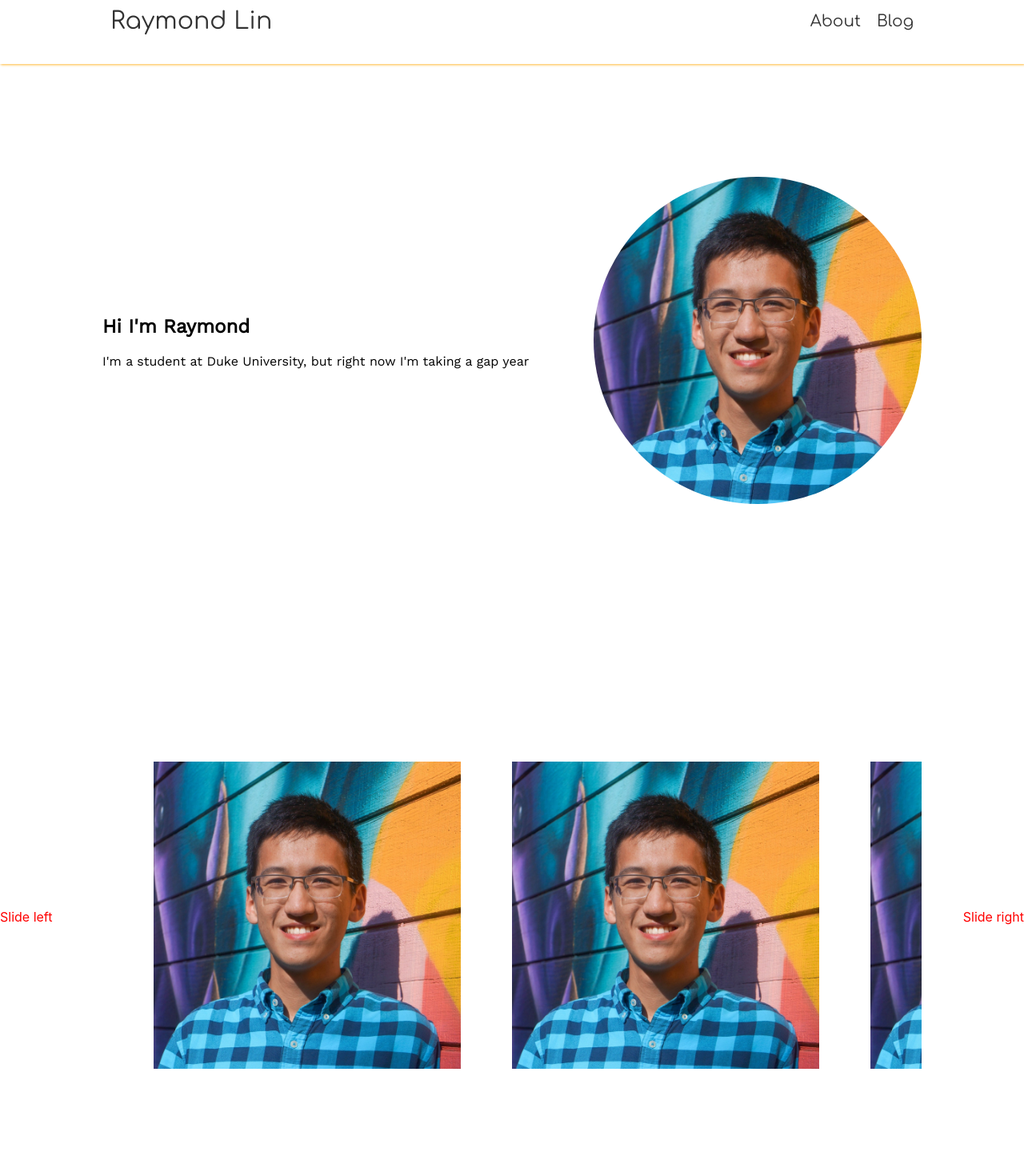
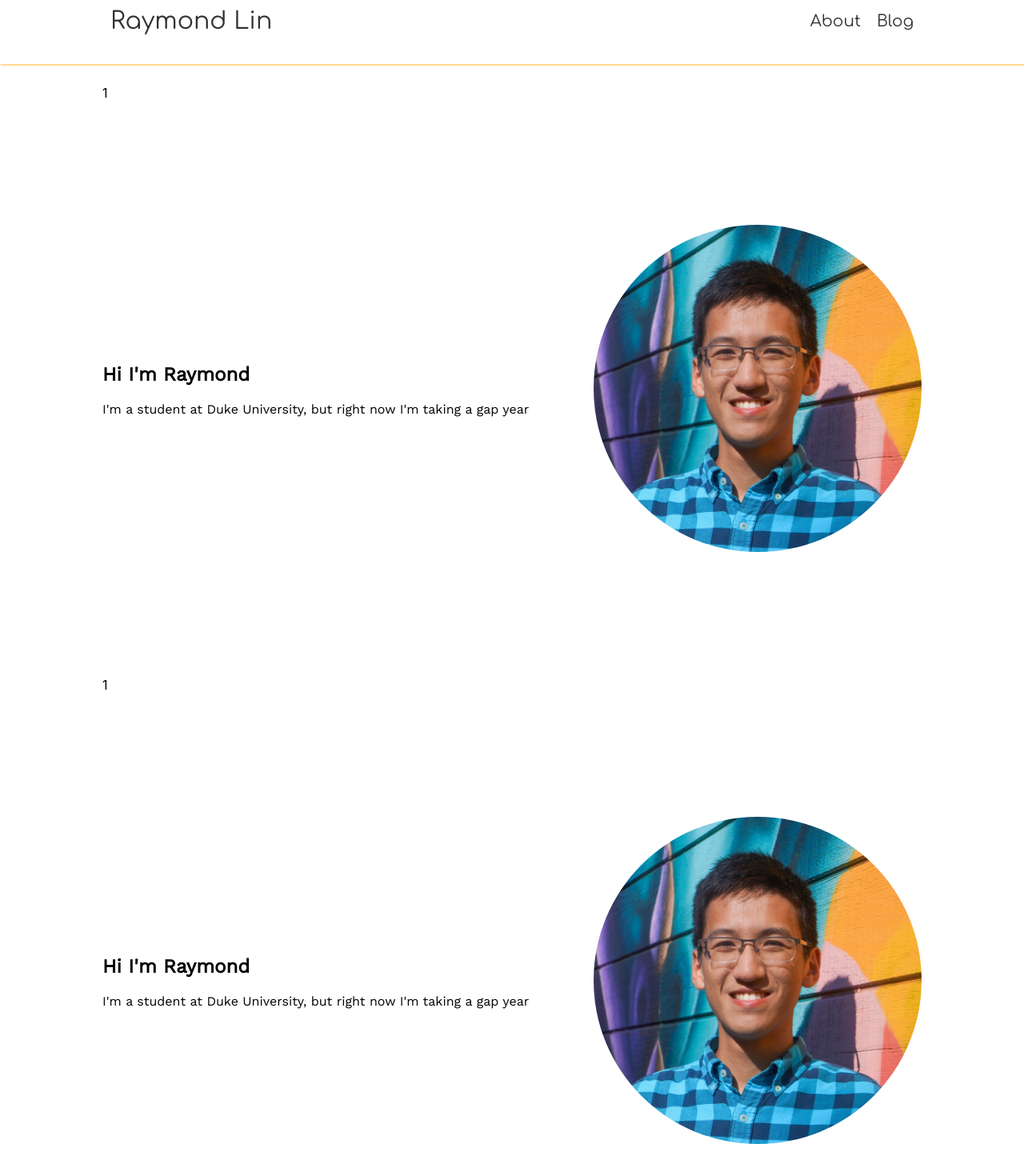
Before and after one commit to rlin264/rlin264.github.io, a React (Create React App) app: page / in a window 1280 px wide. Shown: the top 1470 px of the page at 80% size. Built offline with nearby package versions, Linux system fonts and the light colour scheme; a web font is replaced by a local one.

Commit message:
implementing fade in/out on scroll

```diff
--- /dev/null
+++ b/src/components/IntersectFade.js
@@ -0,0 +1,26 @@
+import React, {useEffect} from "react";
+import useIntersect from "./useIntersect";
+import Fade from "react-reveal/Fade";
+
+const buildThresholdArray = () => Array.from(Array(100).keys(), i => i / 100);
+
+function IntersectFade(props){
+    const [ref, entry] = useIntersect({
+        threshold: buildThresholdArray()
+    });
+    useEffect(() => {
+        if(entry.intersectionRatio > 0.7){
+            console.log("ASDAS")
+        }
+    });
+    return(
+        <div ref={ref} ratio={entry.intersectionRatio}>
+            {entry.intersectionRatio}
+            <Fade top distance="10vh" when={entry.intersectionRatio>0.6}>
+                {props.children}
+            </Fade>
+        </div>
+    );
+}
+
+export default IntersectFade;
--- /dev/null
+++ b/src/components/Intersecting.js
@@ -0,0 +1,23 @@
+import React, {useEffect} from "react";
+import useIntersect from "./useIntersect";
+
+const buildThresholdArray = () => Array.from(Array(100).keys(), i => i / 100);
+
+function Intersecting({children}){
+    const [ref, entry] = useIntersect({
+        threshold: buildThresholdArray()
+    });
+    useEffect(() => {
+        if(entry.intersectionRatio > 0.7){
+            console.log("ASDAS")
+        }
+    });
+    return(
+        <div ref={ref} ratio={entry.intersectionRatio}>
+            {entry.intersectionRatio}
+            {React.cloneElement(children, { ratio: entry.intersectionRatio })}
+        </div>
+    );
+}
+
+export default Intersecting;
--- /dev/null
+++ b/src/components/useIntersect.js
@@ -0,0 +1,28 @@
+import { useEffect, useRef, useState } from "react";
+
+export default ({ root = null, rootMargin, threshold = 0 }) => {
+  const [entry, updateEntry] = useState({});
+  const [node, setNode] = useState(null);
+
+  const observer = useRef(
+    new window.IntersectionObserver(([entry]) => updateEntry(entry), {
+      root,
+      rootMargin,
+      threshold
+    })
+  );
+
+  useEffect(
+    () => {
+      const { current: currentObserver } = observer;
+      currentObserver.disconnect();
+
+      if (node) currentObserver.observe(node);
+
+      return () => currentObserver.disconnect();
+    },
+    [node]
+  );
+
+  return [setNode, entry];//, entry.insectionRatio];
+};
--- a/src/views/Home/Home.js
+++ b/src/views/Home/Home.js
@@ -1,8 +1,14 @@
 import React, { useRef, useState } from "react";
 import styles from "./home.module.css";
+import { ArrowBackIos, ArrowForwardIos } from "@material-ui/icons";
+import Fade from "react-reveal/Fade";
+import Reveal from "react-reveal/Reveal";
+import Intersecting from "../../components/Intersecting";
+import IntersectFade from "../../components/IntersectFade";
 
 function Home() {
-  const [leftPressed, setLeftPressed] = useState(false)
+  const [entry, updateEntry] = useState({});
+  // const observer = new window.IntersectionObserver(([entry]) => updateEntry(entry))
   const ref = useRef(null);
   const scrollStep = 2;
   var scrollHandle = 0;
@@ -10,10 +16,7 @@ function Home() {
   function startScrolling(modifier, step) {
     if (scrollHandle === 0) {
       scrollHandle = setInterval(function () {
-            // var newOffset = ref.current.scrollLeft() + (scrollStep * modifier);
-
-            // ref.current.scrollLeft(newOffset);
-            ref.current.scrollLeft += scrollStep * modifier
+        ref.current.scrollLeft += scrollStep * modifier;
       }, 2);
     }
   }
@@ -23,12 +26,35 @@ function Home() {
     scrollHandle = 0;
   }
 
-  function hover(direction){
+  function hover(direction) {
     startScrolling(direction, scrollStep);
   }
 
   return (
     <div>
+      <Intersecting>
+        <div ratio>
+          <Fade top distance="10vh" opposite>
+            <section className={styles.introContainer}>
+              <div className={styles.intro}>
+                <h1>Hi I'm Raymond</h1>
+                <p>
+                  I'm a student at Duke University, but right now I'm taking a
+                  gap year
+                </p>
+              </div>
+              <div className={styles.image}>
+                <img
+                  className={styles.profile}
+                  src="/assets/images/profile.jpg"
+                  alt="pic of me"
+                ></img>
+              </div>
+            </section>
+          </Fade>
+        </div>
+      </Intersecting>
+      <IntersectFade>
         <section className={styles.introContainer}>
           <div className={styles.intro}>
             <h1>Hi I'm Raymond</h1>
@@ -45,6 +71,9 @@ function Home() {
             ></img>
           </div>
         </section>
+      </IntersectFade>
+      <Intersecting>
+        <Fade top distance="10vh">
           <section className={styles.container}>
             <span
               id={styles.left}
@@ -52,7 +81,7 @@ function Home() {
               onMouseLeave={() => stopScrolling()}
               className={styles.scrollArrow}
             >
-          Slide left
+              <ArrowBackIos></ArrowBackIos>
             </span>
             <span
               id={styles.right}
@@ -60,29 +89,37 @@ function Home() {
               onMouseLeave={() => stopScrolling()}
               className={styles.scrollArrow}
             >
-          Slide right
+              <ArrowForwardIos></ArrowForwardIos>
             </span>
             <div className={styles.projectGallery} ref={ref}>
-          <div>
-            <img className={styles.project} src="/assets/images/profile.jpg" />
-          </div>
-          <div>
-            <img className={styles.project} src="/assets/images/profile.jpg" />
-          </div>
-          <div>
-            <img className={styles.project} src="/assets/images/profile.jpg" />
-          </div>
-          <div>
-            <img className={styles.project} src="/assets/images/profile.jpg" />
-          </div>
-          <div>
-            <img className={styles.project} src="/assets/images/profile.jpg" />
-          </div>
-          <div>
-            <img className={styles.project} src="/assets/images/profile.jpg" />
-          </div>
+              <img
+                className={styles.project}
+                src="/assets/images/profile.jpg"
+              />
+              <img
+                className={styles.project}
+                src="/assets/images/profile.jpg"
+              />
+              <img
+                className={styles.project}
+                src="/assets/images/profile.jpg"
+              />
+              <img
+                className={styles.project}
+                src="/assets/images/profile.jpg"
+              />
+              <img
+                className={styles.project}
+                src="/assets/images/profile.jpg"
+              />
+              <img
+                className={styles.project}
+                src="/assets/images/profile.jpg"
+              />
             </div>
           </section>
+        </Fade>
+      </Intersecting>
     </div>
   );
 }
--- a/src/views/Home/home.module.css
+++ b/src/views/Home/home.module.css
@@ -8,14 +8,14 @@
 }
 
 .introContainer {
-    min-height: 80vh;
+  min-height: 90vh;
   /* vertical-align: middle; */
   /* margin-bottom: 10vh; */
   display: flex;
   flex-flow: wrap;
   align-items: center;
-    justify-content:space-between;
-    animation: slideInFromLeft 1s;
+  justify-content: space-between;
+  /* animation: slideInFromLeft 1s; */
   /* align-content: center; */
 }
 
@@ -44,9 +44,10 @@
   float: right;
   /* right: 0; */
 }
+
 .profile {
   width: 100%;
-    height:auto;
+  height: auto;
   float: right;
   right: 0;
   border-radius: 50%;
@@ -60,13 +61,13 @@
   /* justify-content:space-between; */
 }
 
-.projectGallery{
+.projectGallery {
   display: flex;
   flex-wrap: nowrap;
   overflow-x: auto;
-  justify-content:space-between;
-  -ms-overflow-style: none;  /* IE and Edge */
-  scrollbar-width: none;  /* Firefox */
+  justify-content: space-between;
+  -ms-overflow-style: none; /* IE and Edge */
+  scrollbar-width: none; /* Firefox */
   /* scroll-behavior: smooth; */
 }
 
@@ -74,25 +75,27 @@
   display: none;
 }
 
-
-.project{
+.project {
   width: 30vw;
   padding-left: 5vw;
   /* flex: 0 0 auto; */
 }
-
-.scrollArrow{
-  color: red;
-  position: absolute;
-  z-index: 1;
+.project:hover {
+  opacity: 0.7;
 }
 
-.scrollArrow:hover{
+.scrollArrow {
+  color: rgb(22, 12, 40);
+  position: absolute;
+}
+
+.scrollArrow:hover {
   color: orange;
+  transform: scale(1.5);
 }
-.scrollArrow#right{
-  right: 0
+.scrollArrow#right {
+  right: 5vw;
 }
-.scrollArrow#left{
-  left: 0
+.scrollArrow#left {
+  left: 5vw;
 }
```
Lines whose indentation alone changed are shown as unchanged.
